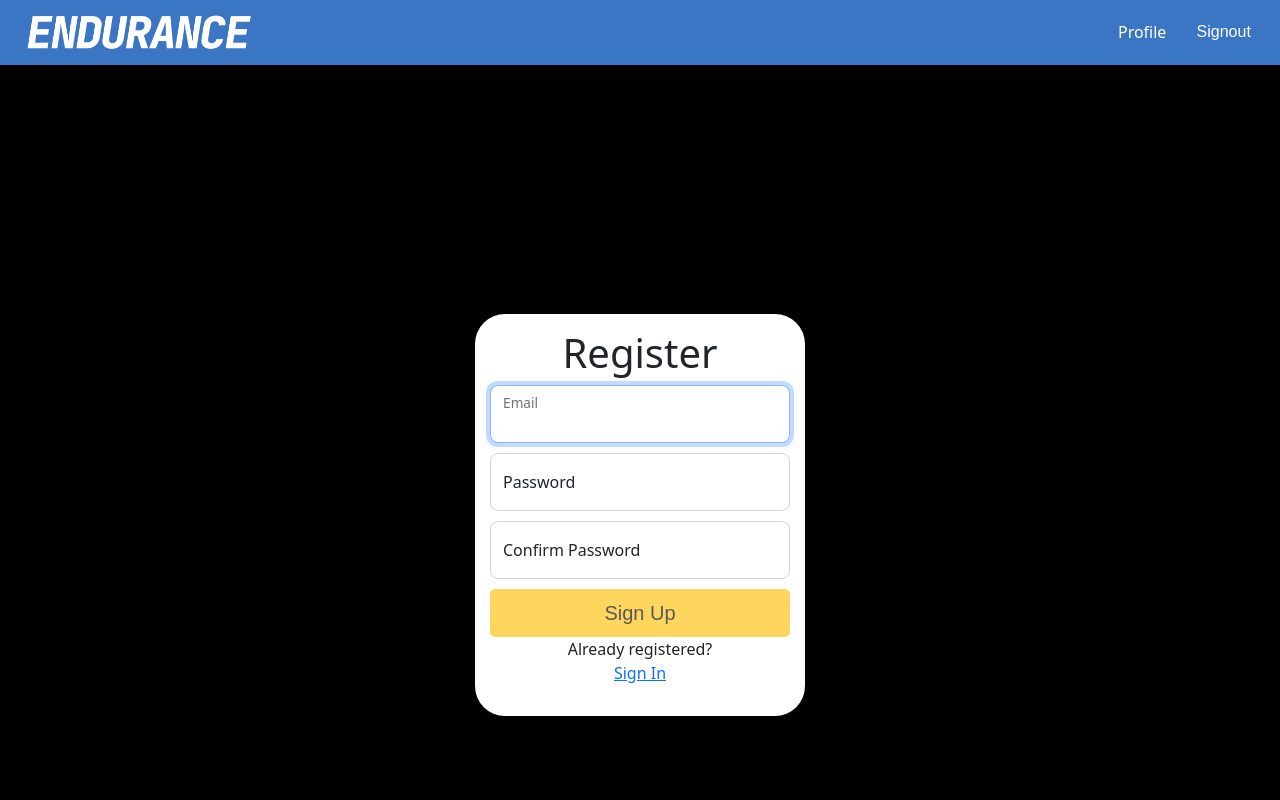
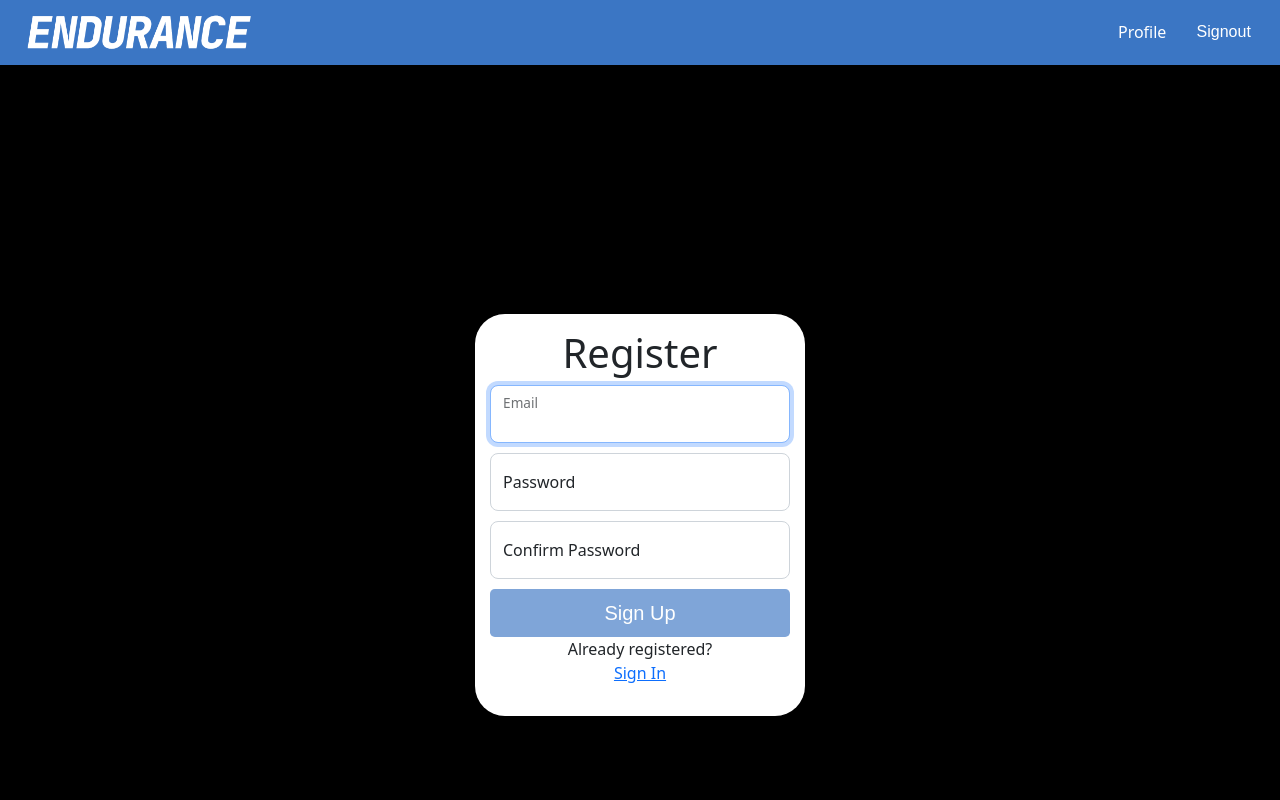
Before and after one commit to jonathonmcclen/endurance-lactate-analyzer-client, a React (Create React App) app: page /registration in a window 1280 px wide. Shown: the top 800 px of the page. Built offline with nearby package versions, Linux system fonts and the light colour scheme; no server answers.

Commit message:
signup styling updates

```diff
--- a/src/views/Registration/Registration.js
+++ b/src/views/Registration/Registration.js
@@ -217,8 +217,9 @@ const Registration = () => {
               </p>
 
               <button
-                className="w-100 btn btn-lg btn-warning"
+                className="w-100 btn btn-lg btn-outline"
                 disabled={!validName || !validPwd || !validMatch ? true : false}
+                style={{backgroundColor: '#3b76c4', color: 'white'}}
               >
                 Sign Up
               </button>
```
